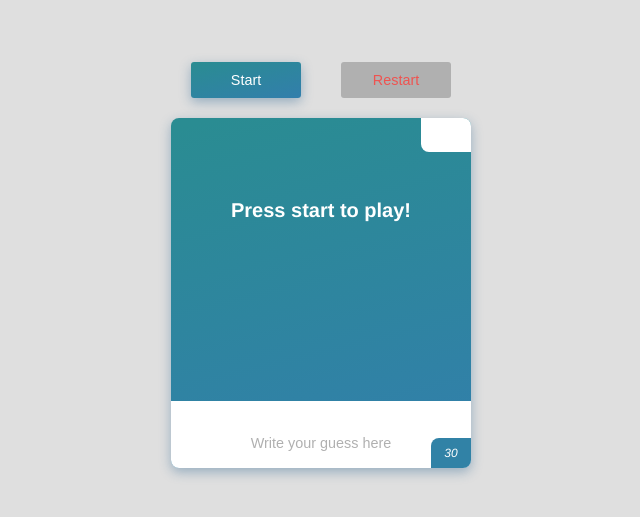
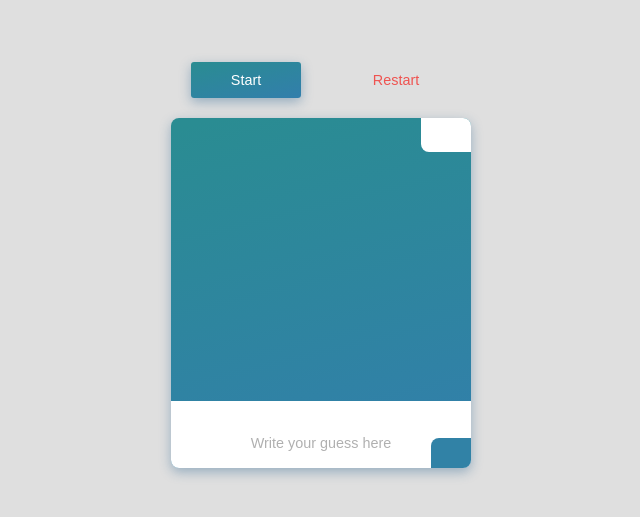
Before and after one commit to Arcaster42/rhymus, a Vue app: page / in a window 1280 px wide. Shown: the part 135-652 px from the top of the page, without its empty margins (319-959 px from the left). Built offline with nearby package versions, Linux system fonts and the light colour scheme.

Commit message:
remove all option object besides name & components

```diff
--- a/src/components/CardInfo.vue
+++ b/src/components/CardInfo.vue
@@ -10,7 +10,7 @@
             name="rhyme_guess"
             placeholder="Write your guess here"
             />
-            <div id="timer" class="center">{{ getTimerString }}</div>
+            <div id="timer" class="center"></div>
         </div>
         </div>
     </div>
@@ -19,11 +19,6 @@
 <script>
 export default {
     name: 'CardInfo',
-    computed: {
-        getTimerString: function () {
-            return this.$store.state.playTimeSeconds.toString().padStart(2, '0')
-        }
-    }
 }
 </script>
 
--- a/src/components/Header.vue
+++ b/src/components/Header.vue
@@ -1,8 +1,8 @@
 <template>
   <header>
       <ul>
-          <button v-on:click="startGame" class="header_button header_button_start">Start</button>
-          <button v-bind:disabled="isRestartButtonDisabled" class="header_button header_button_restart header_button--danger">Restart</button>
+          <button class="header_button header_button_start">Start</button>
+          <button class="header_button header_button_restart header_button--danger">Restart</button>
       </ul>
   </header>
 </template>
@@ -10,16 +10,6 @@
 <script>
 export default {
     name: 'Header',
-    data: () => {
-      return {
-        isRestartButtonDisabled: true
-      }
-    },
-    methods: {
-      startGame() {
-        this.isRestartButtonDisabled = false
-      }
-    }
 }
 </script>
 
--- a/src/components/RhymeCard.vue
+++ b/src/components/RhymeCard.vue
@@ -17,15 +17,6 @@ export default {
     name: 'RhymeCard',
     components: {
         CardInfo
-    },
-    computed: {
-        userMessage: function () {
-            if (this.$store.state.playTimeSeconds === 30)
-                return 'Press start to play!'
-            else if (this.$store.state.playTimeSeconds === 0)
-                return 'Game Over!'
-            return null
-        }
     }
 }
 </script>
--- a/src/store/index.js
+++ b/src/store/index.js
@@ -5,7 +5,6 @@ Vue.use(Vuex)
 
 export default new Vuex.Store({
   state: {
-    playTimeSeconds: 30
   },
   mutations: {
   },
```
